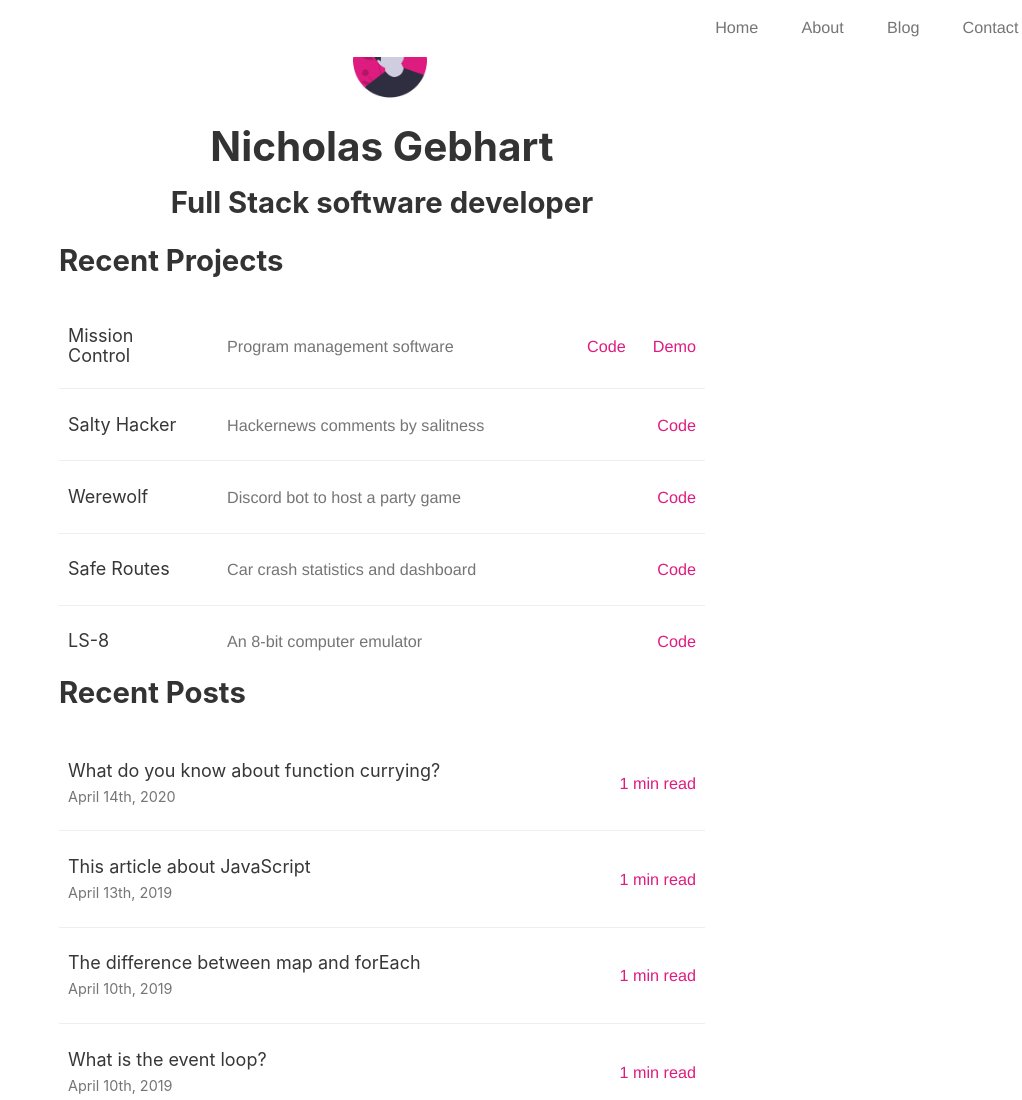
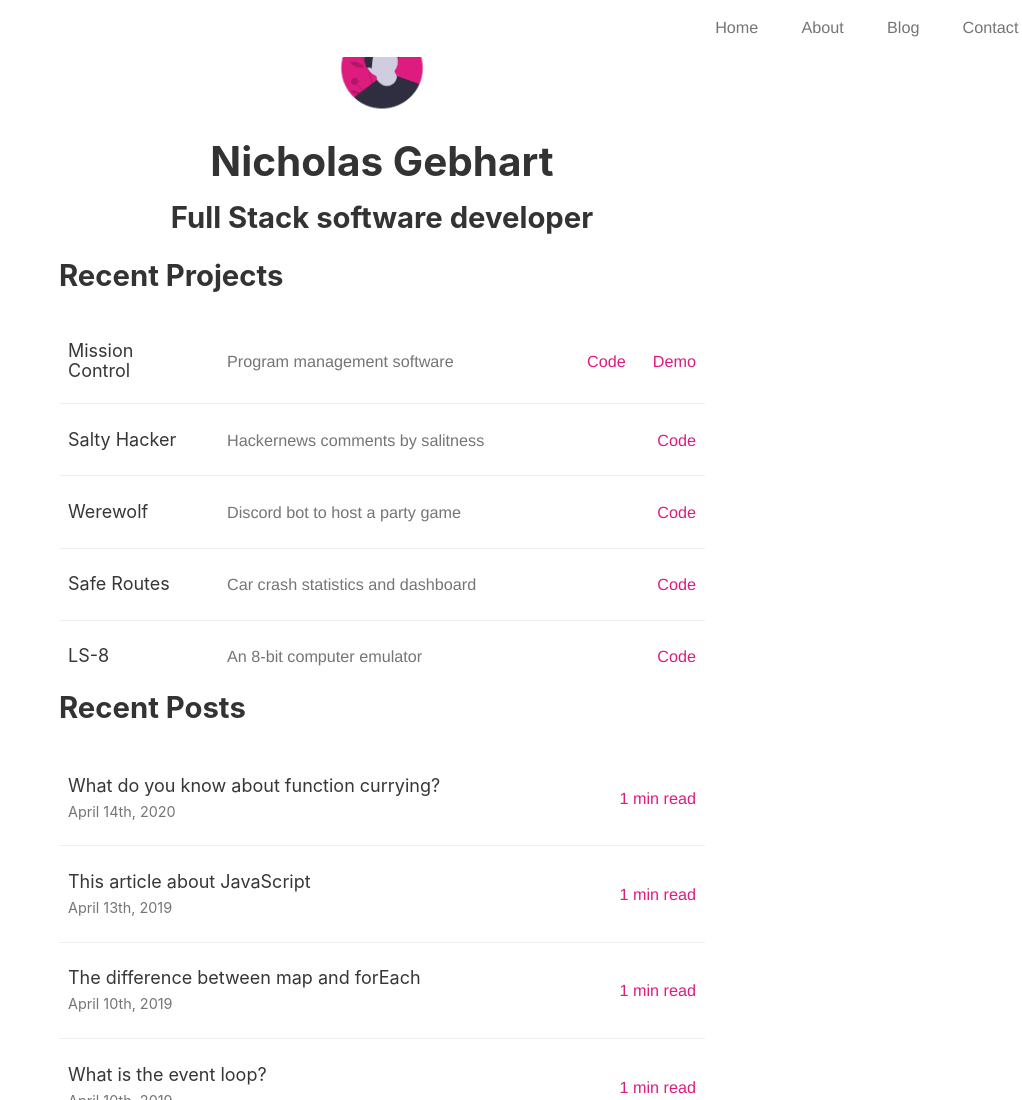
Before and after one commit to gebhartn/gebhart.website, a Gatsby site: page / in a window 1280 px wide. Shown: the top 1100 px of the page, without its empty margins (258-1280 px from the left). Built offline with nearby package versions, Linux system fonts and the light colour scheme; Gatsby itself is replaced by a stand-in of ours.

Commit message:
fix: image size

```diff
--- a/src/components/Hero/hero.module.scss
+++ b/src/components/Hero/hero.module.scss
@@ -7,9 +7,6 @@
 
 .face {
   border-radius: 50%;
-  width: 85px;
-  height: 85px;
-  max-height: 85px;
   margin: 0;
   padding: 0;
 }
--- a/src/components/Hero/index.jsx
+++ b/src/components/Hero/index.jsx
@@ -10,7 +10,7 @@ export default () => {
       image: file(relativePath: { eq: "avatar.png" }) {
         childImageSharp {
           fixed(width: 100, height: 100) {
-            ...GatsbyImageSharpFixed_withWebp
+            ...GatsbyImageSharpFixed
           }
         }
       }
@@ -19,12 +19,7 @@ export default () => {
 
   return (
     <div className={container}>
-      <Img
-        style={{ marginLeft: `15px` }}
-        className={face}
-        fixed={image.childImageSharp.fixed}
-        alt={author}
-      />
+      <Img className={face} fixed={image.childImageSharp.fixed} alt={author} />
       <h1 className={heading}>{siteTitle}</h1>
       <h2 className={subHeading}>{siteDescriptionAlt}</h2>
     </div>
```
